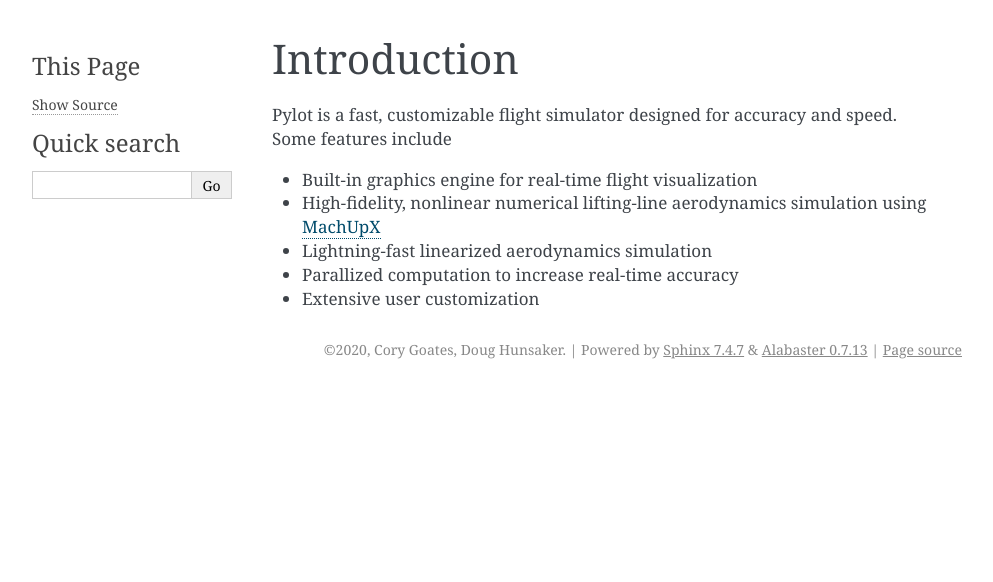
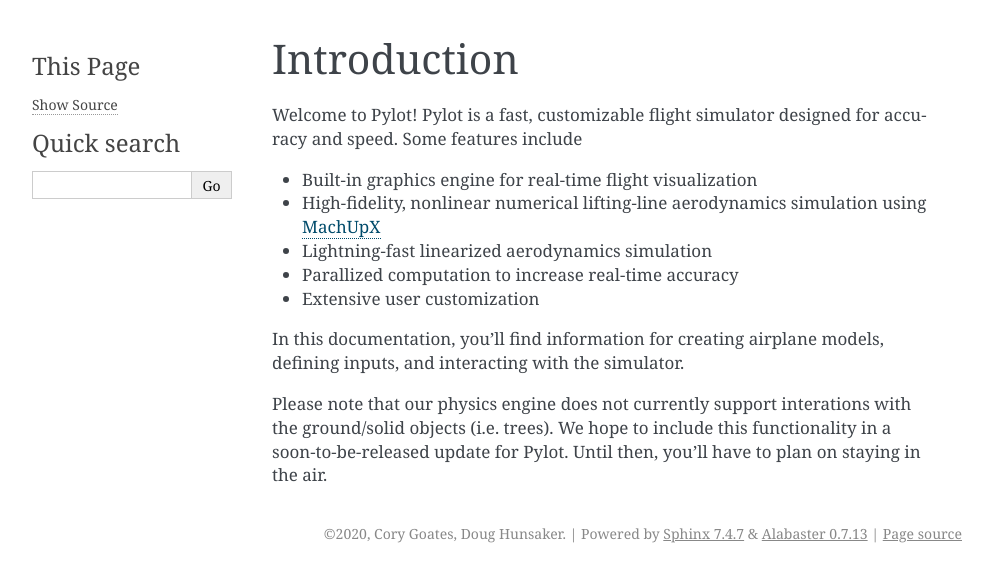
Before and after one commit to usuaero/Pylot, a Sphinx documentation site: the page built from docs/source/introduction.md, in a window 1280 px wide. Shown: the top 582 px of the page, without its empty margins (148-1141 px from the left). Built offline with Sphinx 7.4.7, drawn with Linux system fonts in a browser that asks for light colours.

Commit message:
Added example folder and updated documentation.

```diff
--- a/docs/source/introduction.md
+++ b/docs/source/introduction.md
@@ -1,8 +1,12 @@
 # Introduction
-Pylot is a fast, customizable flight simulator designed for accuracy and speed. Some features include
+Welcome to Pylot! Pylot is a fast, customizable flight simulator designed for accuracy and speed. Some features include
 
 * Built-in graphics engine for real-time flight visualization
 * High-fidelity, nonlinear numerical lifting-line aerodynamics simulation using [MachUpX](https://www.github.com/usuaero/MachUpX)
 * Lightning-fast linearized aerodynamics simulation
 * Parallized computation to increase real-time accuracy
 * Extensive user customization
+
+In this documentation, you'll find information for creating airplane models, defining inputs, and interacting with the simulator.
+
+Please note that our physics engine does not currently support interations with the ground/solid objects (i.e. trees). We hope to include this functionality in a soon-to-be-released update for Pylot. Until then, you'll have to plan on staying in the air.
```
Also changed, not shown: README.md (+1 -1 lines), docs/source/creating_input_files.md (+1 -1 lines), docs/source/user_interface.md (+2 -0 lines), 7 other files.
